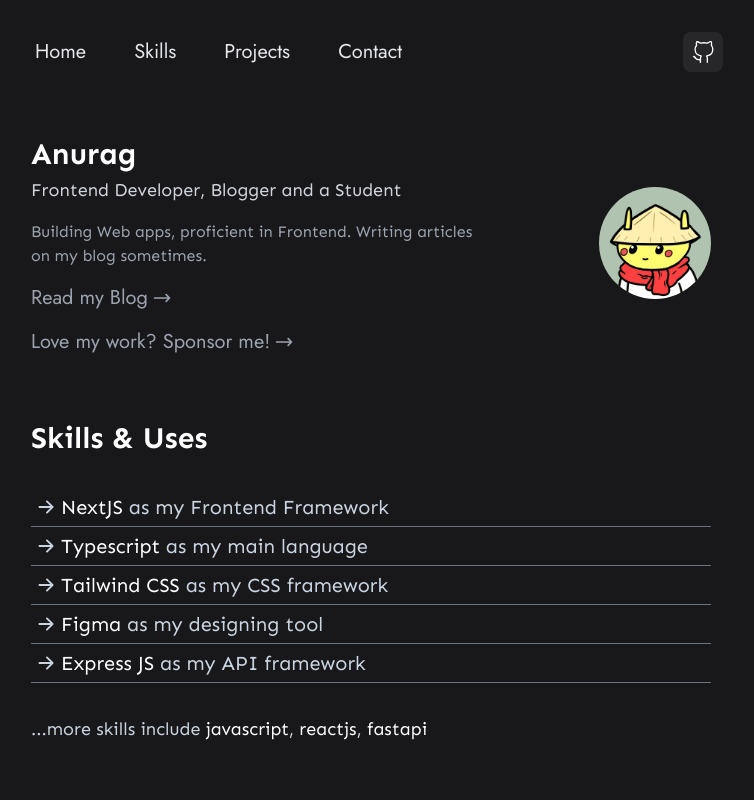
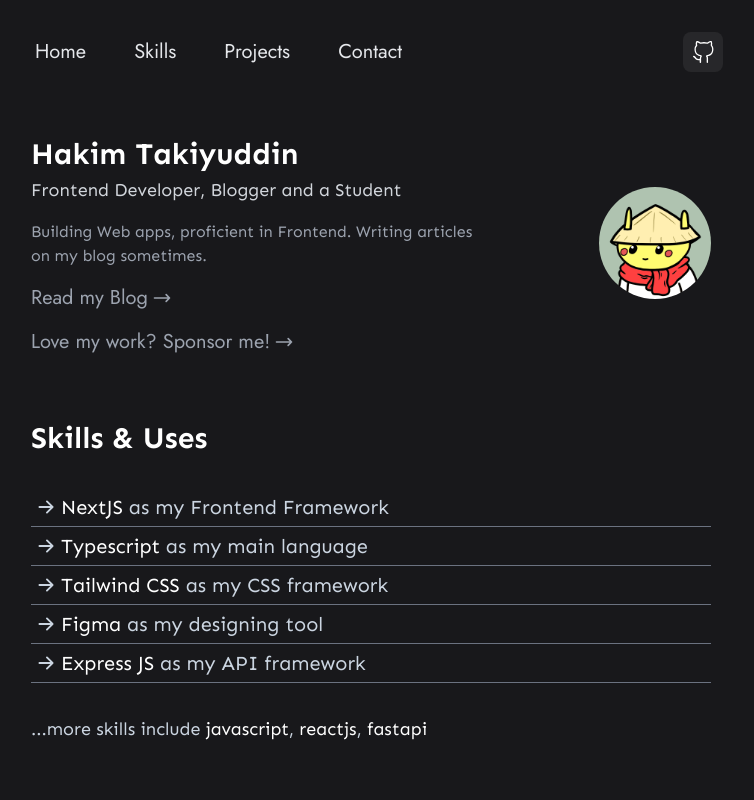
Before and after one commit to hakimtakiyuddin/hakim-takiyuddin-portfolio, a Next.js app: page / in a window 1280 px wide. Shown: the top 800 px of the page, without its empty margins (269-1023 px from the left). Built offline with nearby package versions, Linux system fonts and the light colour scheme; no server answers.

Commit message:
:tada: fix: change content

```diff
--- a/components/Sections/About.section.tsx
+++ b/components/Sections/About.section.tsx
@@ -9,7 +9,7 @@
   return (
     <div className="my-8 flex flex-row items-center justify-between px-3 font-sen">
       <div>
-        <p className="text-3xl font-bold text-white">Anurag</p>
+        <p className="text-3xl font-bold text-white">Hakim Takiyuddin</p>
         <p className="mt-1 text-lg text-gray-300">
           Frontend Developer, Blogger and a Student
         </p>
--- a/package.json
+++ b/package.json
@@ -13,6 +13,7 @@
     "@fontsource/sen": "^4.5.3",
     "@types/node": "^17.0.22",
     "axios": "^0.26.1",
+    "husky": "^8.0.1",
     "next": "12.1.4",
     "next-seo": "^4.29.0",
     "react": "17.0.2",
@@ -29,7 +30,6 @@
     "commitlint-config-gitmoji": "^2.2.5",
     "eslint": "8.4.1",
     "eslint-config-next": "12.0.7",
-    "husky": "^7.0.4",
     "postcss": "^8.4.4",
     "prettier": "^2.5.1",
     "prettier-plugin-tailwindcss": "^0.1.4",
```
Also changed, not shown: 2 other files (tests, documents, lock files or other folders).
